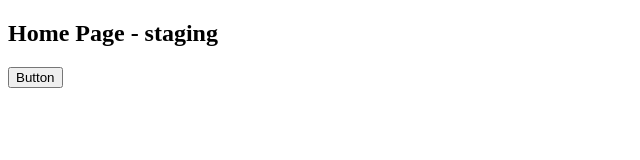
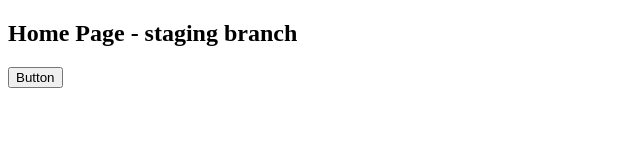
Before and after one commit to mahdi-sheibak/skill-test, a Next.js app in the folder apps/web/: page / in a window 1280 px wide. Shown: the top 160 px of the page, without its empty margins (0-640 px from the left). Built offline with nearby package versions, Linux system fonts and the light colour scheme.

Commit message:
refactor: change page.tsx for dev deployment

```diff
--- a/apps/web/app/page.tsx
+++ b/apps/web/app/page.tsx
@@ -3,7 +3,7 @@ import TestSentry from "@/components/TestSentry"
 function HomePage() {
   return (
     <div>
-      <h2>Home Page - staging</h2>
+      <h2>Home Page - staging branch</h2>
       <TestSentry />
     </div>
   )
```
